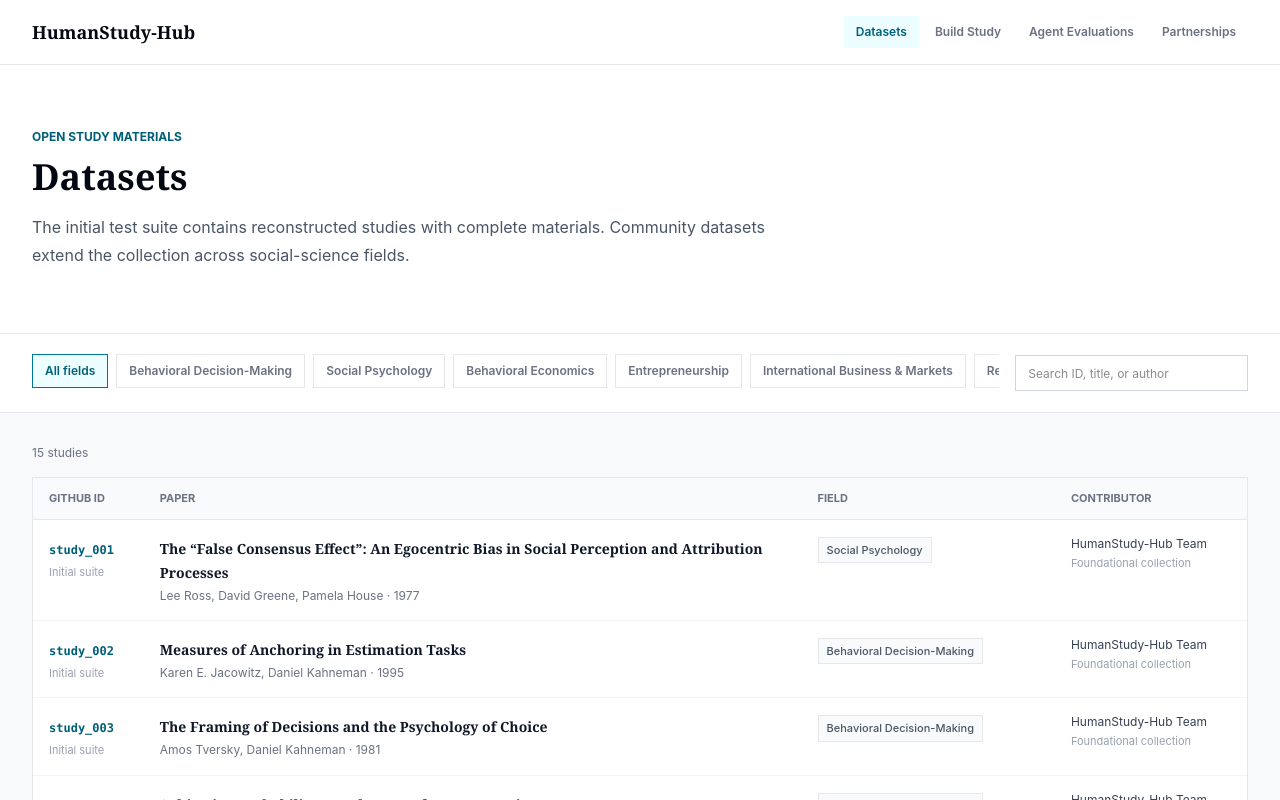
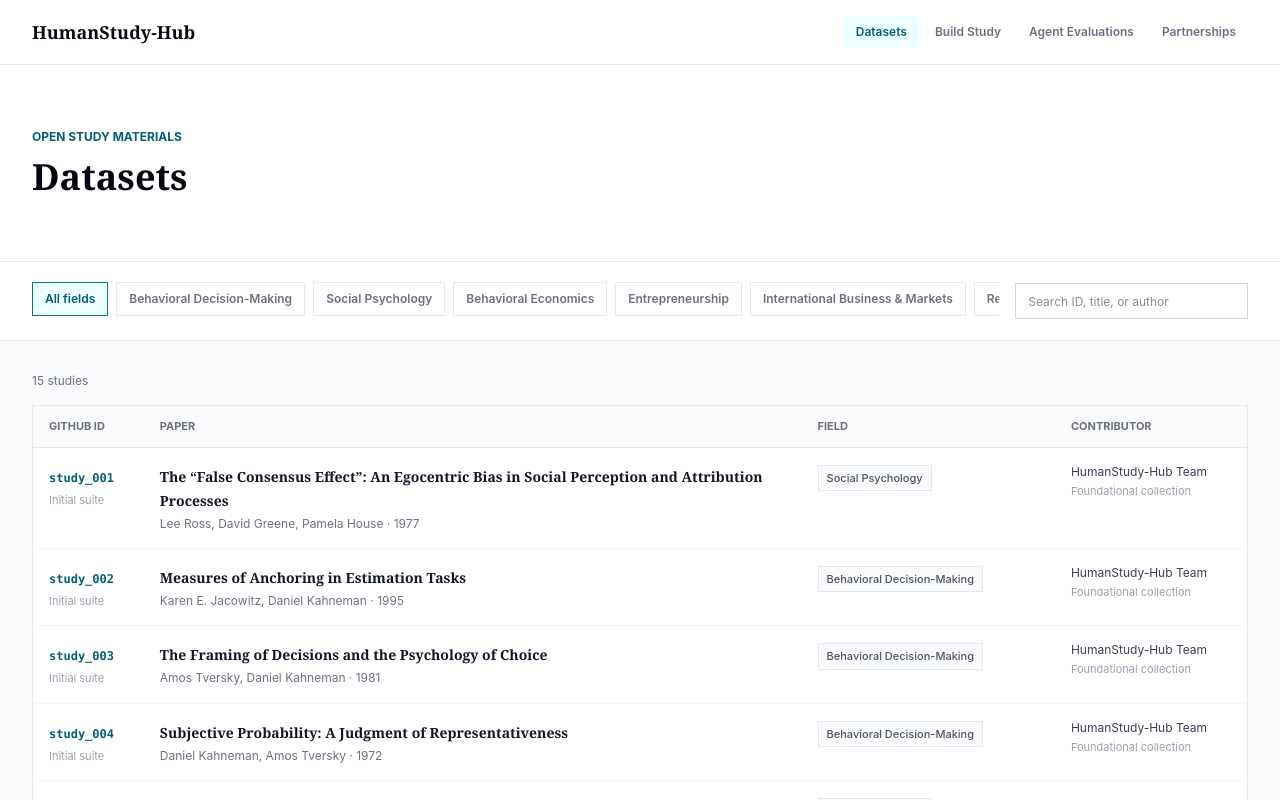
Before and after one commit to HumanStudy-Hub/humanstudy-hub-web, a Next.js app: page /dataset in a window 1280 px wide. Shown: the top 800 px of the page. Built offline with nearby package versions, Linux system fonts and the light colour scheme.

Commit message:
Tighten dataset header

```diff
--- a/app/dataset/page.tsx
+++ b/app/dataset/page.tsx
@@ -12,7 +12,6 @@ export default async function DatasetPage() {
         <div className="mx-auto max-w-7xl px-6 py-12 sm:px-8 sm:py-16">
           <p className="text-xs font-bold uppercase text-cyan-800">Open study materials</p>
           <h1 className="mt-3 font-serif text-4xl font-bold text-gray-950">Datasets</h1>
-          <p className="mt-4 max-w-3xl text-base leading-7 text-gray-600">The initial test suite contains reconstructed studies with complete materials. Community datasets extend the collection across social-science fields.</p>
         </div>
       </header>
       <DatasetCatalog studies={studies} />
```
